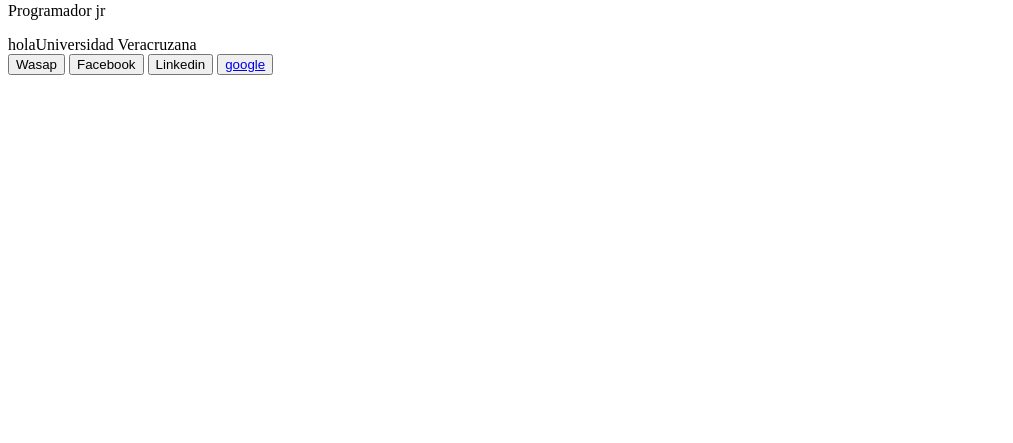
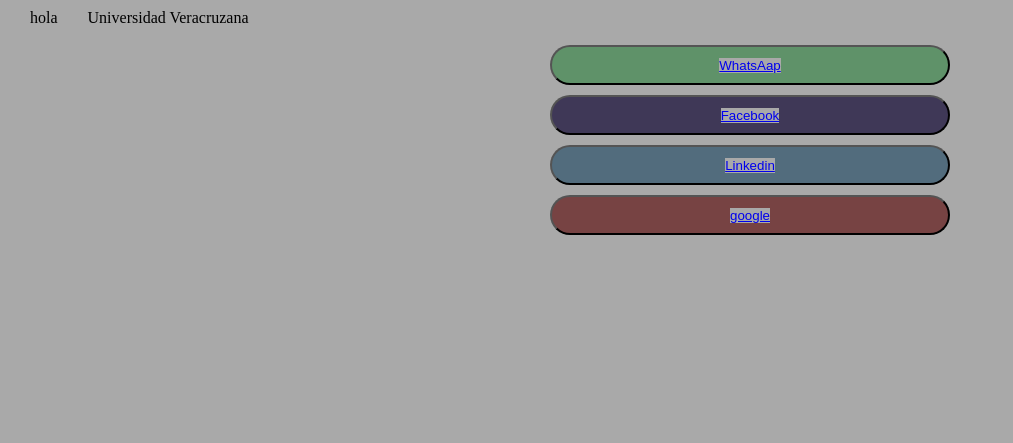
Before and after one commit to IZC17/CardIrving, a plain HTML site: page index.html in a window 1280 px wide. Shown: the part 357-800 px from the top of the page, without its empty margins (0-1013 px from the left). Drawn offline with Linux system fonts and the light colour scheme.

Commit message:
Se realizo la primer prueba de CSS, añadiendo un color de fondo y dando formato a los botones

```diff
--- /dev/null
+++ b/Prueba.css
@@ -0,0 +1,66 @@
+
+* {
+    margin: 0;
+    padding: 0;
+    background-color: darkgray;
+}
+
+.h1nombre {
+    margin-left: 30px;
+    margin-bottom: 10px;
+    font-size: 40px;
+}
+
+.Puesto {
+    margin-left: 30px;
+    margin-bottom: 10px;
+    font-size: 25px;
+}
+
+.mensaje1 {
+    margin-left: 30px;
+    margin-bottom: 10px;
+}
+
+.Universidad {
+    margin-left: 30px;
+    margin-bottom: 10px;
+}
+
+.Wasap {
+color: rgb(0, 0, 0);
+background-color: rgb(95, 146, 105);
+margin-left: 550px;
+width: 400px;
+height: 40px;
+margin-bottom: 10px;
+border-radius: 30px;
+}
+
+.google {color: rgb(0, 0, 0);
+background-color: rgb(119, 67, 67);
+margin-left: 550px;
+width: 400px;
+height: 40px;
+margin-bottom: 10px;
+border-radius: 30px;
+}
+
+.Linkedin {
+color: rgb(0, 0, 0);
+background-color: rgb(82, 108, 125);
+margin-left: 550px;
+width: 400px;
+height: 40px;
+margin-bottom: 10px;
+border-radius: 30px;
+}
+
+.Facebook {color: rgb(0, 0, 0);
+background-color: rgb(63, 56, 87);
+margin-left: 550px;
+width: 400px;
+height: 40px;
+margin-bottom: 10px;
+border-radius: 30px;
+}
--- a/index.html
+++ b/index.html
@@ -4,6 +4,7 @@
     <meta charset="UTF-8">
     <meta http-equiv="X-UA-Compatible" content="IE=edge">
     <meta name="viewport" content="width=device-width, initial-scale=1.0">
+    <link rel="stylesheet" href="./Prueba.css">
     <title>Document</title>
 </head>
 <body>
@@ -16,18 +17,22 @@
 
     <!-- Esta es la seccion entremediado de texto -->
     <div>
-        <h1>Irving Zarate</h1>
-        <p>Programador jr</p>
-        <span>hola</span><span>Universidad Veracruzana</span>
+        <h1 class="h1nombre">Irving Zarate C</h1>
+        <p class="Puesto">Programador jr</p>
+        <span class="mensaje1">hola</span><span class="Universidad">Universidad Veracruzana</span>
     </div>
 
 
     <!-- Esta es la seccion de botones -->
     <div>
-        <button>Wasap</button>
-        <button>Facebook</button>
-        <button>Linkedin</button>
-        <button><a href="http://www.google.com">google</a> </button>
+        <br>
+        <button class="Wasap"><a href="https://www.whatsapp.com/?lang=es">WhatsAap</a> </button>
+        <br>
+        <button class="Facebook"><a href="https://es-la.facebook.com/">Facebook</a> </button>
+        <br>
+        <button class="Linkedin"><a href="https://mx.linkedin.com/">Linkedin</a> </button>
+        <br>
+        <button class="google"><a href="http://www.google.com">google</a> </button>
     </div>
 
 </body>
```
Also changed, not shown: google.png (added), unnamed.png (added).
